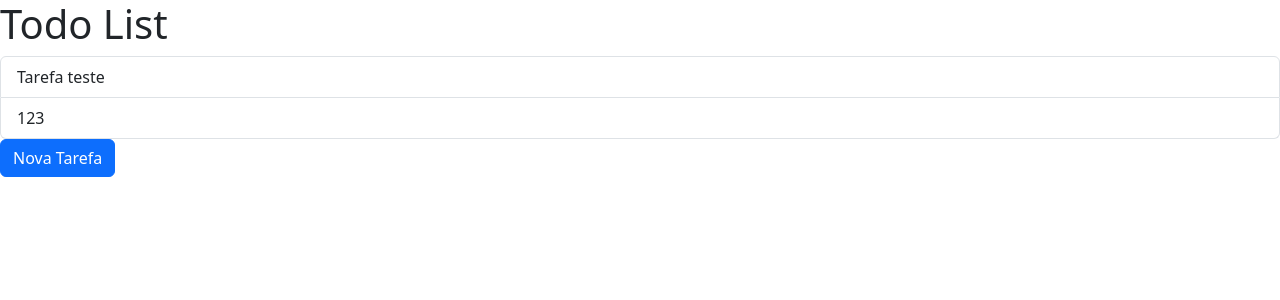
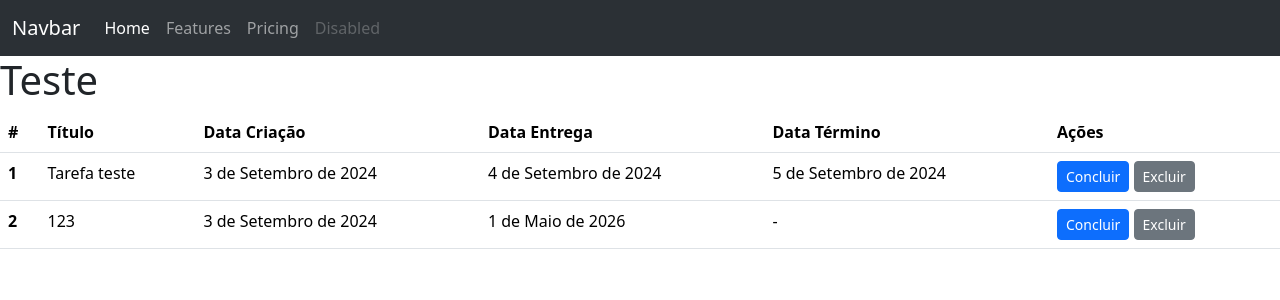
Before and after one commit to marvynmesquita/UniVassourasAulas, a Django app: template backend/todos/templates/todos/todo_list.html in a window 1280 px wide. Shown: the top 300 px of the page. Run offline with Django 5.2, Linux system fonts and the light colour scheme; the template is opened without the code that fills it: values that come from a table or form of the project are taken from there, others are empty; data comes from the database, SQL or seed files in the repository; tables that the repository leaves empty hold one stand-in row (values such as "Sample post").

Commit message:
aula 08/10/2024

```diff
--- a/backend/setup/urls.py
+++ b/backend/setup/urls.py
@@ -19,11 +19,17 @@ from django.contrib import admin
 from django.urls import path
 from todos.views import TodoListView
 from todos.views import TodoCreateView
+from todos.views import TodoUpdateView
 
-urlpatterns = [path("admin/", admin.site.urls),
- path("", TodoListView.as_view()),
- path("create", TodoCreateView.as_view())]
+urlpatterns = [
+    path("admin/", admin.site.urls),
+    path("", TodoListView.as_view()),
+    path("create", TodoCreateView.as_view()),
+]
 
-urlpatterns = [path("admin/", admin.site.urls),
- path("", TodoListView.as_view(), name="todo_list"),
- path("create", TodoCreateView.as_view(), name="todo_create")]
+urlpatterns = [
+    path("admin/", admin.site.urls),
+    path("", TodoListView.as_view(), name="todo_list"),
+    path("create", TodoCreateView.as_view(), name="todo_create"),
+    path("update/<int:pk>", TodoUpdateView.as_view(), name="todo_update"),
+]
--- a/backend/todos/templates/todos/todo_list.html
+++ b/backend/todos/templates/todos/todo_list.html
@@ -1,19 +1,75 @@
-<!doctype html>
+<!DOCTYPE html>
 <html lang="en">
-  <head>
-    <meta charset="utf-8">
-    <meta name="viewport" content="width=device-width, initial-scale=1">
-    <title>Todo list</title>
-    <link href="https://cdn.jsdelivr.net/npm/bootstrap@5.3.3/dist/css/bootstrap.min.css" rel="stylesheet" integrity="sha384-QWTKZyjpPEjISv5WaRU9OFeRpok6YctnYmDr5pNlyT2bRjXh0JMhjY6hW+ALEwIH" crossorigin="anonymous">
-  </head>
-  <body>
-    <h1>Todo List</h1>
-    <ul class="list-group">
-    {% for todo in todo_list %}
-    <li class="list-group-item">{{ todo.title }}</li>
-    {% endfor %}
-    </ul>
-    <a href="{% url 'todo_create' %}" class="btn btn-primary">Nova Tarefa</a>
-    <script src="https://cdn.jsdelivr.net/npm/bootstrap@5.3.3/dist/js/bootstrap.bundle.min.js" integrity="sha384-YvpcrYf0tY3lHB60NNkmXc5s9fDVZLESaAA55NDzOxhy9GkcIdslK1eN7N6jIeHz" crossorigin="anonymous"></script>
-  </body>
-</html>
+ <head>
+ <meta charset="utf-8" />
+ <meta name="viewport" content="width=device-width, initial-scale=1" />
+ <title>Bootstrap demo</title>
+ <link
+ href="https://cdn.jsdelivr.net/npm/bootstrap@5.3.3/dist/css/bootstrap.min.css"
+ rel="stylesheet"
+ integrity="sha384-QWTKZyjpPEjISv5WaRU9OFeRpok6YctnYmDr5pNlyT2bRjXh0JMhjY6hW+ALEwIH"
+ crossorigin="anonymous"
+ />
+ </head>
+ <body>
+ <nav class="navbar navbar-expand-lg bg-body-tertiary" data-bs-theme="dark">
+ <div class="container-fluid">
+ <a class="navbar-brand" href="#">Navbar</a>
+ <button
+ class="navbar-toggler"
+ type="button"
+ data-bs-toggle="collapse"
+ data-bs-target="#navbarNavAltMarkup"
+ aria-controls="navbarNavAltMarkup"
+ aria-expanded="false"
+ aria-label="Toggle navigation"
+ >
+ <span class="navbar-toggler-icon"></span>
+ </button>
+ <div class="collapse navbar-collapse" id="navbarNavAltMarkup">
+ <div class="navbar-nav">
+ <a class="nav-link active" aria-current="page" href="#">Home</a>
+ <a class="nav-link" href="#">Features</a>
+ <a class="nav-link" href="#">Pricing</a>
+ <a class="nav-link disabled" aria-disabled="true">Disabled</a>
+ </div>
+ </div>
+ </div>
+ </nav>
+ <main>
+ <h1>Teste</h1>
+ <table class="table">
+ <thead>
+ <tr>
+ <th scope="col">#</th>
+ <th scope="col">Título</th>
+ <th scope="col">Data Criação</th>
+ <th scope="col">Data Entrega</th>
+ <th scope="col">Data Término</th>
+ <th scope="col">Ações</th>
+ </tr>
+ </thead>
+ <tbody>
+ {% for todo in todos %}
+ <tr>
+ <th scope="row">{{ todo.id }}</th>
+ <td>{{ todo.title }}</td>
+ <td>{{ todo.created_at }}</td>
+ <td>{{ todo.deadline }}</td>
+ <td>{{ todo.finished_at | default:"-"}}</td>
+ <td>
+ <a href="#" class="btn btn-primary btn-sm"> Concluir </a>
+ <a href="{% url 'todo_update' pk=todo.pk %}"
+class="btn btn-secondary btn-sm >Editar</a>
+ <a href="#" class="btn btn-secondary btn-sm"> Excluir </a>
+ </td>
+ </tr>
+ {% endfor %}
+ </tbody>
+ </table>
+ </main>
+ <script
+ src="https://cdn.jsdelivr.net/npm/bootstrap@5.3.3/dist/js/bootstrap.bundle.min.js"
+ integrity="sha384-YvpcrYf0tY3lHB60NNkmXc5s9fDVZLESaAA55NDzOxhy9GkcIdslK1eN7N6jIeHz"
+ crossorigin="anonymous"
+ ></scrip
```
Also changed, not shown: backend/todos/templates/todos/todo_form.html (+36 -2 lines), backend/todos/views.py (+16 -7 lines).
